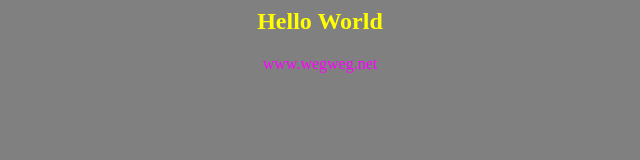
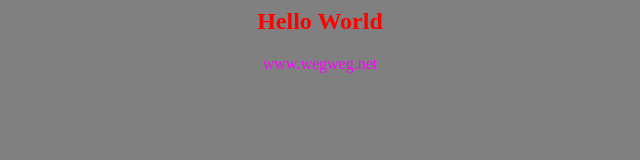
Before and after one commit to wakulas/app-for-jenkins, a plain HTML site: page index.html in a window 1280 px wide. Shown: the whole page, without its empty margins (320-960 px from the left). Drawn offline with Linux system fonts and the light colour scheme.

```diff
--- a/index.html
+++ b/index.html
@@ -1,7 +1,7 @@
 <html>
 <body bgcolor=gray>
 <center>
-<h2><font color=yellow>Hello World</font></h2>
+<h2><font color=red>Hello World</font></h2>
 
 <font color=magenta>www.wegweg.net</font>
 
```
